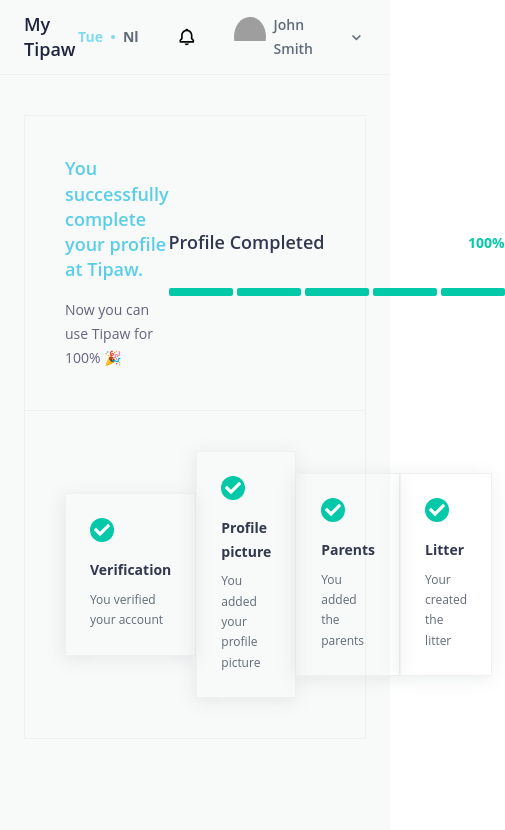
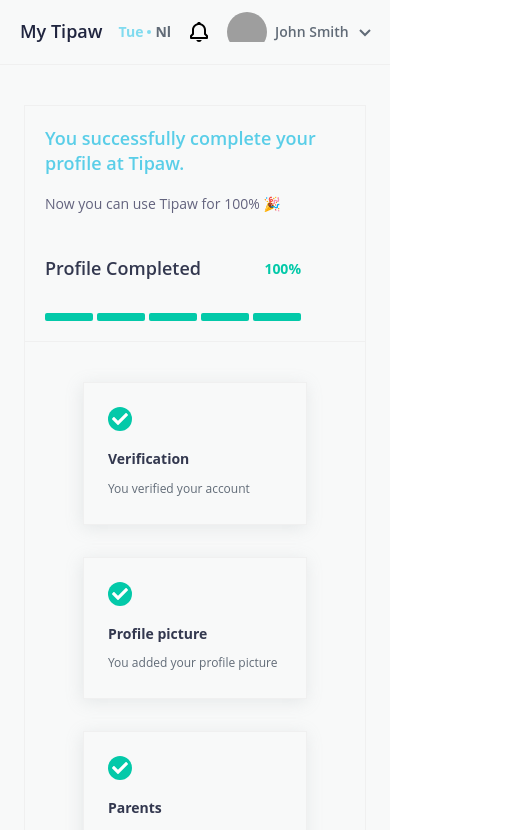
Before and after one commit to olehkl1apko/tipaw-test-task, a React (Vite) app: page / in a window 390 px wide. Shown: the top 830 px of the page, 505 px wide, since content can reach past the window. Built offline with nearby package versions, Linux system fonts and the light colour scheme; grey boxes are pictures that could not be loaded.

Commit message:
UPDATE: responsive markup

```diff
--- a/src/application/pages/HomePageController/api/useGetAnnouncements.ts
+++ b/src/application/api/useGetAnnouncements.ts
@@ -1,5 +1,5 @@
 import { useMemo } from "react";
-import { AnnouncementData } from "../../../../presentation/pages";
+import { AnnouncementData } from "../../presentation/pages/HomePage/types";
 
 export const useGetAnnouncements = () => {
   const announcements = useMemo(() => {
--- a/src/application/pages/HomePageController/api/useGetProfile.ts
+++ b/src/application/api/useGetProfile.ts
@@ -1,5 +1,5 @@
 import { useMemo } from "react";
-import { ProfileData } from "../../../../presentation/pages/HomePage/types";
+import { ProfileData } from "../../presentation/pages/HomePage/types";
 
 export const useGetProfile = () => {
   const profile = useMemo(() => {
--- a/src/presentation/components/Announcements/Announcements.tsx
+++ b/src/presentation/components/Announcements/Announcements.tsx
@@ -5,7 +5,7 @@
 import moment from "moment";
 
 import * as Styled from "./styled";
-import { useGetAnnouncements } from "../../../application/pages/HomePageController/api/useGetAnnouncements";
+import { useGetAnnouncements } from "../../../application/api/useGetAnnouncements";
 
 const Announcements: FC = () => {
   const { announcements } = useGetAnnouncements();
--- a/src/presentation/components/Announcements/styled.ts
+++ b/src/presentation/components/Announcements/styled.ts
@@ -10,6 +10,7 @@
   justify-content: space-between;
   padding: 40px;
   gap: 32px;
+  border: 1px solid ${({ theme }) => theme.color.light.shadeLighter};
 `;
 
 export const Wrapper = styled.div`
@@ -83,4 +84,8 @@
   font-weight: 400;
   line-height: 1.5;
   padding: 0px 24px 16px 24px;
+
+  @media screen and (max-width: 425px) {
+    font-size: 14px;
+  }
 `;
--- a/src/presentation/components/Header/Header.tsx
+++ b/src/presentation/components/Header/Header.tsx
@@ -3,7 +3,7 @@
 import moment from "moment";
 
 import * as Styled from "./styled";
-import { useGetProfile } from "../../../application/pages/HomePageController/api/useGetProfile";
+import { useGetProfile } from "../../../application/api/useGetProfile";
 
 const Header: FC = () => {
   const { profile } = useGetProfile();
--- a/src/presentation/components/Header/styled.ts
+++ b/src/presentation/components/Header/styled.ts
@@ -7,6 +7,11 @@
   align-items: center;
   border-bottom: 1px solid ${({ theme }) => theme.color.light.shadeLighter};
   padding: 12px 24px;
+
+  @media screen and (max-width: 767px) {
+    padding: 12px 20px;
+    gap: 16px;
+  }
 `;
 
 export const Logo = styled.div`
@@ -14,6 +19,7 @@
   line-height: 1.4;
   font-weight: 600;
   color: ${({ theme }) => theme.color.dark.tint};
+  white-space: nowrap;
 `;
 
 export const Navbar = styled.div`
@@ -21,6 +27,10 @@
   flex-direction: row;
   gap: 38px;
   align-items: center;
+
+  @media screen and (max-width: 767px) {
+    gap: 16px;
+  }
 `;
 
 export const Weekday = styled.div`
@@ -32,6 +42,10 @@
   font-size: 14px;
   font-weight: 700;
   line-height: 1.1;
+
+  @media screen and (max-width: 767px) {
+    gap: 4px;
+  }
 `;
 
 export const Nl = styled.span`
@@ -65,4 +79,9 @@
 
 export const UserName = styled.span`
   margin-right: 16px;
+  white-space: nowrap;
+
+  @media screen and (max-width: 767px) {
+    margin-right: 4px;
+  }
 `;
--- a/src/presentation/components/Hero/Hero.tsx
+++ b/src/presentation/components/Hero/Hero.tsx
@@ -3,7 +3,7 @@
 import { useTheme } from "@emotion/react";
 
 import * as Styled from "./styled";
-import { useGetProfile } from "../../../application/pages/HomePageController/api/useGetProfile";
+import { useGetProfile } from "../../../application/api/useGetProfile";
 
 const Hero: FC = () => {
   const { profile } = useGetProfile();
--- a/src/presentation/components/Hero/styled.ts
+++ b/src/presentation/components/Hero/styled.ts
@@ -16,7 +16,14 @@
   justify-content: space-between;
   align-items: center;
   padding: 40px;
+  gap: 40px;
   border-bottom: 1px solid ${({ theme }) => theme.color.light.shadeLighter};
+
+  @media screen and (max-width: 767px) {
+    flex-direction: column;
+    align-items: start;
+    padding: 20px;
+  }
 `;
 
 export const Notification = styled.div`
@@ -79,6 +86,10 @@
   height: 8px;
   border-radius: 2px;
   background-color: ${({ theme }) => theme.color.medium.default};
+
+  @media screen and (max-width: 424px) {
+    width: 48px;
+  }
 `;
 
 export const ProgressBarFilled = styled.div`
@@ -86,14 +97,24 @@
   height: 8px;
   border-radius: 2px;
   background-color: ${({ theme }) => theme.color.green.default};
+
+  @media screen and (max-width: 425px) {
+    width: 48px;
+  }
 `;
 
 export const ProgressContainer = styled.div`
   display: flex;
+  flex-wrap: wrap;
   flex-direction: row;
   justify-content: space-between;
   align-items: center;
+  gap: 32px;
   padding: 40px;
+
+  @media screen and (max-width: 425px) {
+    justify-content: center;
+  }
 `;
 
 export const ProgressItem = styled.div`
@@ -101,6 +122,7 @@
   flex-direction: column;
   justify-content: space-between;
   align-items: start;
+  min-width: 224px;
   padding: 24px;
   border: 1px solid ${({ theme }) => theme.color.light.shadeLighter};
   box-shadow: -1px 3px 16px 0 ${({ theme }) => theme.color.medium.shadow};
```
